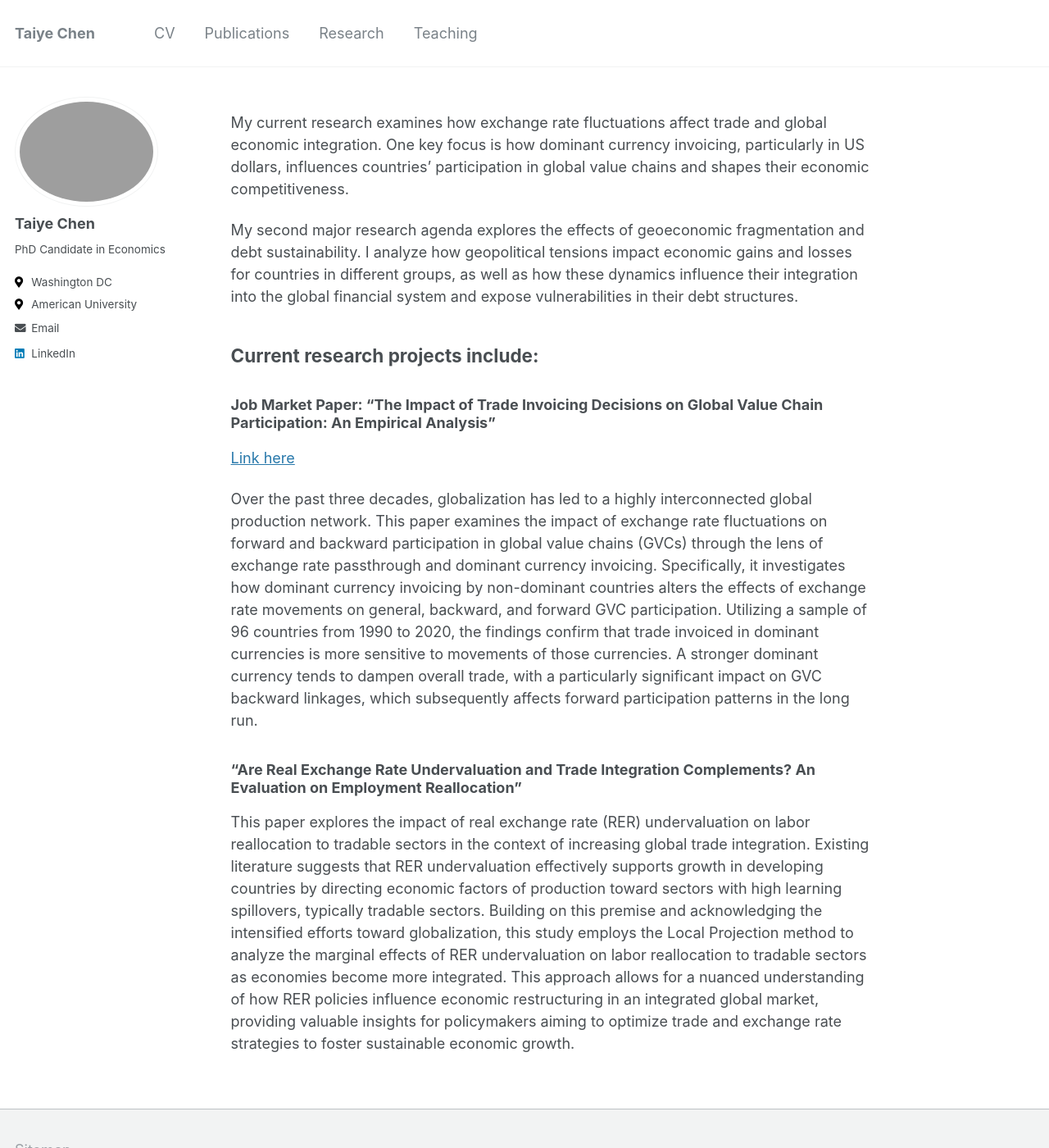
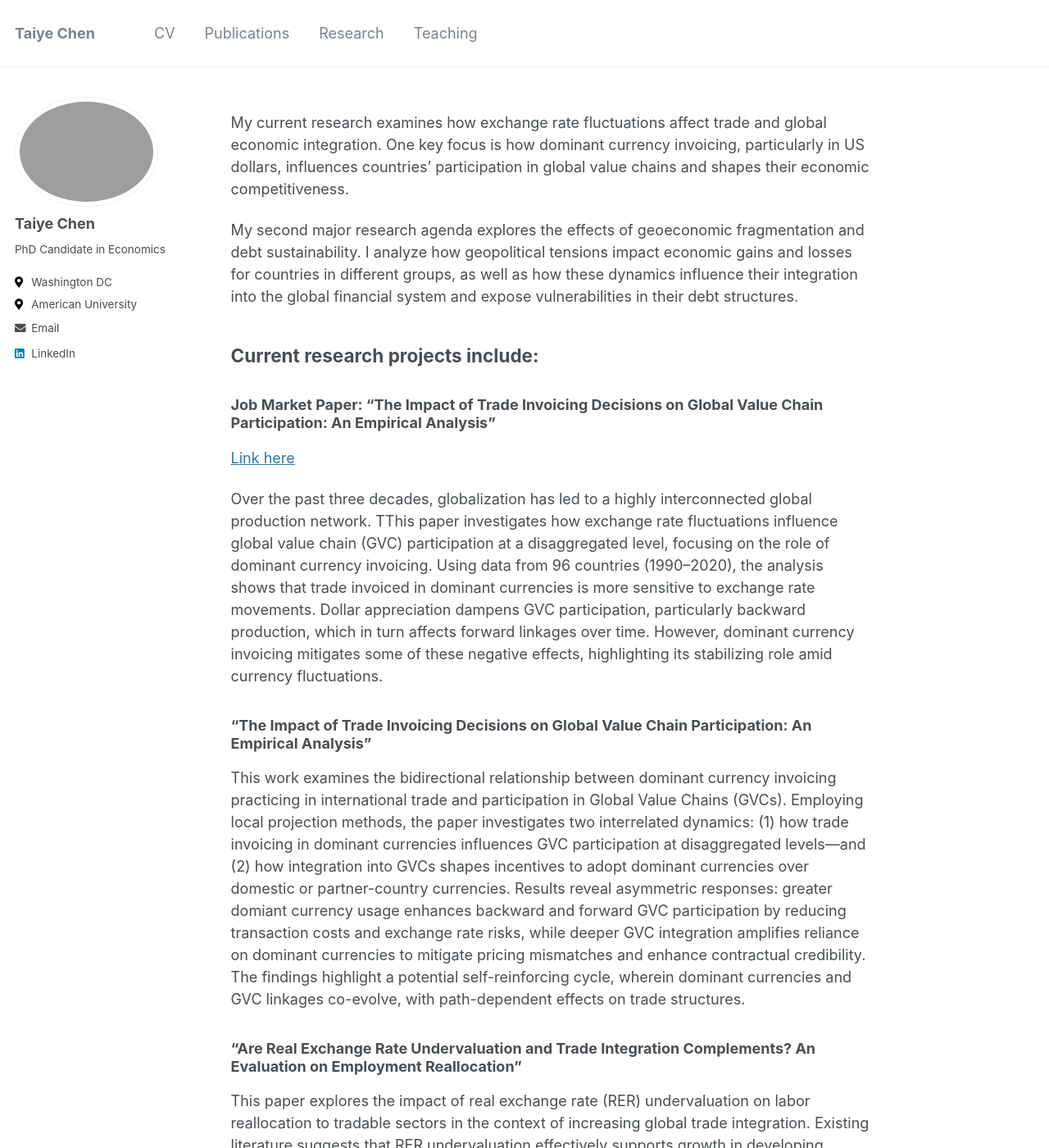
Before and after one commit to taiyechen/taiyechen.github.io, a Jekyll site: the page built from _pages/research.md, in a window 1280 px wide and 1400 px high. Shown: the whole window at 82% size. Built offline with Jekyll 4.4.1, drawn with Linux system fonts in a browser that asks for light colours.

Commit message:
update cv and research

```diff
--- a/_pages/research.md
+++ b/_pages/research.md
@@ -17,7 +17,11 @@ My second major research agenda explores the effects of geoeconomic fragmentatio
 ### Job Market Paper: "The Impact of Trade Invoicing Decisions on Global Value Chain Participation: An Empirical Analysis"
 [Link here](/files/JMP-TC.pdf)
 
- Over the past three decades, globalization has led to a highly interconnected global production network. This paper examines the impact of exchange rate fluctuations on forward and backward participation in global value chains (GVCs) through the lens of exchange rate passthrough and dominant currency invoicing. Specifically, it investigates how dominant currency invoicing by non-dominant countries alters the effects of exchange rate movements on general, backward, and forward GVC participation. Utilizing a sample of 96 countries from 1990 to 2020, the findings confirm that trade invoiced in dominant currencies is more sensitive to movements of those currencies. A stronger dominant currency tends to dampen overall trade, with a particularly significant impact on GVC backward linkages, which subsequently affects forward participation patterns in the long run.
+ Over the past three decades, globalization has led to a highly interconnected global production network. TThis paper investigates how exchange rate fluctuations influence global value chain (GVC) participation at a disaggregated level, focusing on the role of dominant currency invoicing. Using data from 96 countries (1990–2020), the analysis shows that trade invoiced in dominant currencies is more sensitive to exchange rate movements. Dollar appreciation dampens GVC participation, particularly backward production, which in turn affects forward linkages over time. However, dominant currency invoicing mitigates some of these negative effects, highlighting its stabilizing role amid currency fluctuations.
+
+### "The Impact of Trade Invoicing Decisions on Global Value Chain Participation: An Empirical Analysis"
+
+ This work examines the bidirectional relationship between dominant currency invoicing practicing in international trade and participation in Global Value Chains (GVCs). Employing local projection methods, the paper investigates two interrelated dynamics: (1) how trade invoicing in dominant currencies influences GVC participation at disaggregated levels—and (2) how integration into GVCs shapes incentives to adopt dominant currencies over domestic or partner-country currencies. Results reveal asymmetric responses: greater domiant currency usage enhances backward and forward GVC participation by reducing transaction costs and exchange rate risks, while deeper GVC integration amplifies reliance on dominant currencies to mitigate pricing mismatches and enhance contractual credibility. The findings highlight a potential self-reinforcing cycle, wherein dominant currencies and GVC linkages co-evolve, with path-dependent effects on trade structures.
 
 ### "Are Real Exchange Rate Undervaluation and Trade Integration Complements? An Evaluation on Employment Reallocation"
 
```
Also changed, not shown: 1 other file.
